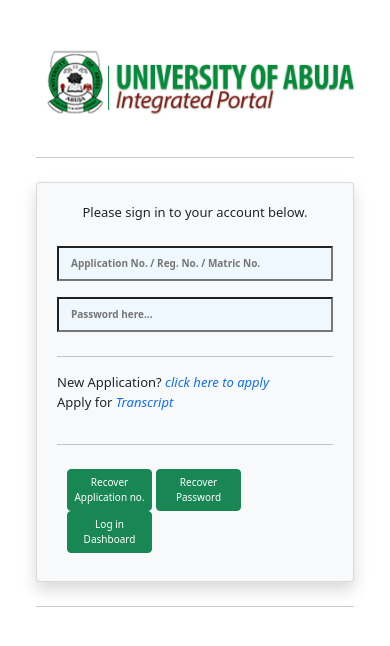
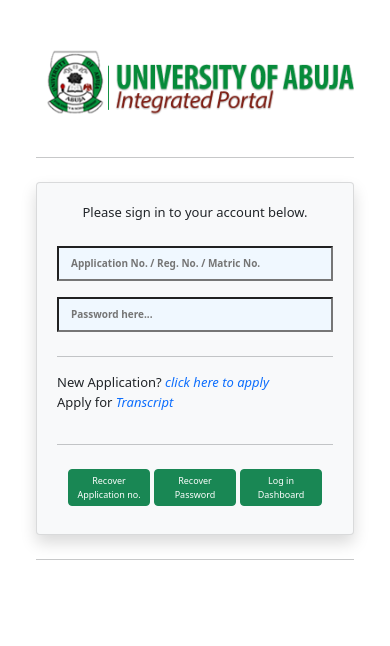
Before and after one commit to Bravua/sample, a plain HTML site: page index.html in a window 390 px wide. Drawn offline with Linux system fonts and the light colour scheme; a script that the page names is missing.

Commit message:
changes1

```diff
--- a/style.css
+++ b/style.css
@@ -147,9 +147,9 @@
 
 @media screen and (max-width:600px) {
     .row1{
-        width: 85px;
-        padding: 5px;
-        font-size: x-small;
+        width: 82px;
+        padding: 4px;
+        font-size: xx-small;
         font-weight: 500;
         color: white;
         display: inline;
```
